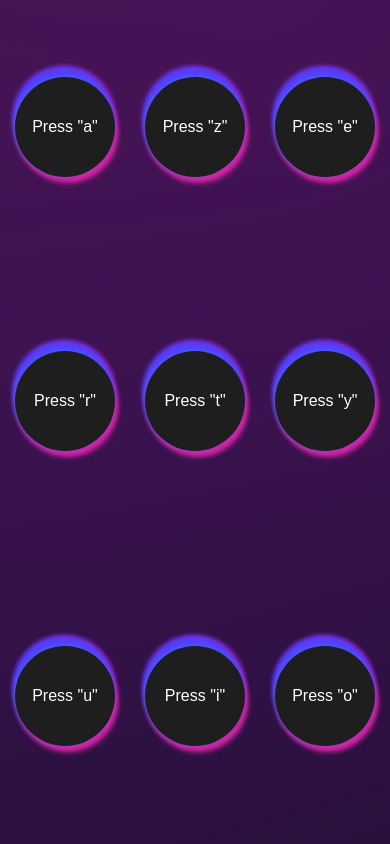
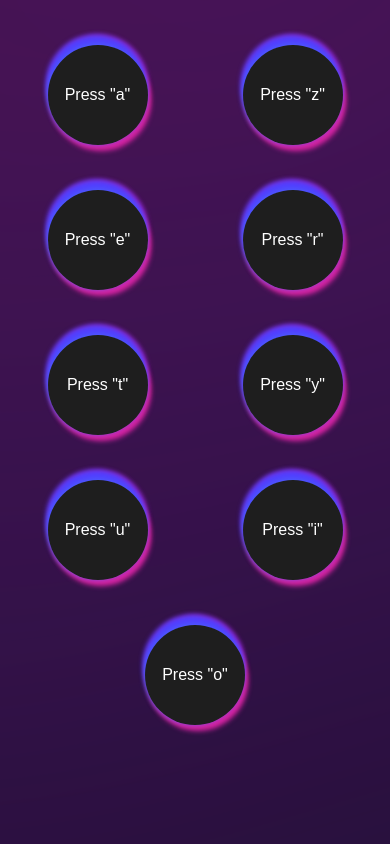
Before and after one commit to AlexisVan/Brief-2-JS, a website built with Parcel: page index.html in a window 390 px wide. Built offline with nearby package versions, Linux system fonts and the light colour scheme.

Commit message:
Responsive

```diff
--- a/css/style.css
+++ b/css/style.css
@@ -37,7 +37,7 @@ main {
   height: 30%;
 }
 
-#btn-section2 {
+/* #btn-section2 {
   display: flex;
   flex-direction: row;
   flex-wrap: wrap;
@@ -53,9 +53,10 @@ main {
   align-items: center;
   justify-content: space-around;
   height: 35%;
-}
+} */
 
 .btn-container {
+  margin-top: 100px;
   width: 33%;
   text-align: center;
 }
@@ -78,12 +79,12 @@ button.sound-active {
   box-shadow: none;
 }
 
-/* DECOMMENTER LES LIGNES EN DESSOUS ET COMPLETER LES
-  cela permettra d'ajouter une règle de mise en forme de
- */
- /* @media screen and (max-width: 640px) {
+ @media screen and (max-width: 640px) {
   .bloc {
     display:block;
-    clear:both;
-  }
-} */
+    clear:both;}
+
+    .btn-container {
+      width: 50%;
+      margin-top: 45px; }
+}
--- a/index.html
+++ b/index.html
@@ -35,9 +35,9 @@
       <audio data-key="69" id="e" src="assets/sounds/Caisse_claire_1.mp3"></audio>
     </div>
 
-  </section>
 
-    <section id="btn-section2">
+
+
        <div class="btn-container">
          <button id="btn__sound-4">Press "r"</button>
          <audio data-key="82" id="r" src="assets/sounds/Charleston_4.mp3"></audio>
@@ -52,9 +52,9 @@
         <button id="btn__sound-6">Press "y"</button>
         <audio data-key="89" id="y" src="assets/sounds/Cymbale_ride_4.mp3"></audio>
       </div>
-  </section>
 
-    <section id="btn-section3">
+
+
       <div class="btn-container">
         <button id="btn__sound-7">Press "u"</button>
         <audio data-key="85" id="u" src="assets/sounds/Tom_aigu_1.mp3"></audio>
```
Also changed, not shown: 1 other file.
